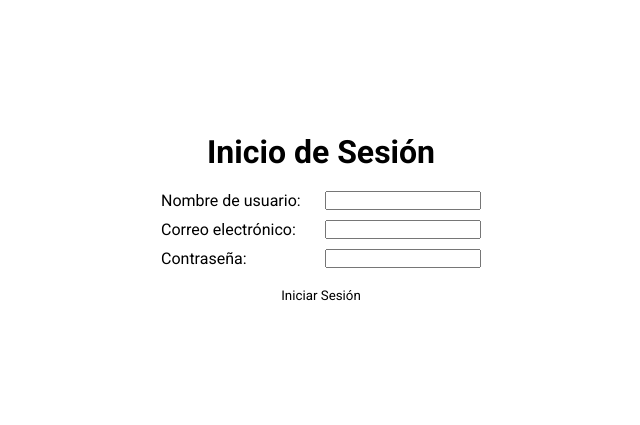
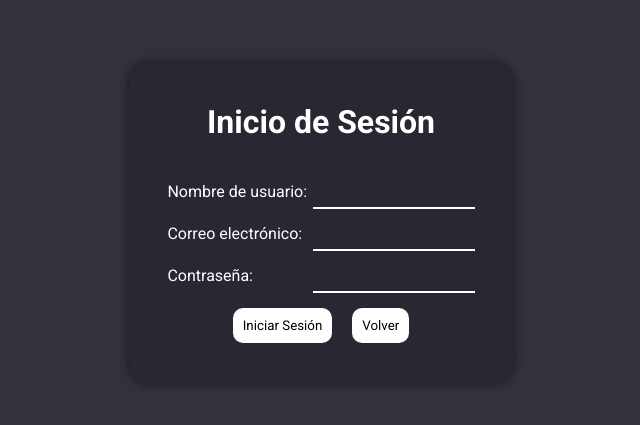
Before and after one commit to SantiagoTaracena/cipher-project-01, a React (Vite) app in the folder src/frontend/: page /sign-in in a window 1280 px wide. Shown: the part 177-602 px from the top of the page, without its empty margins (319-959 px from the left). Built offline with nearby package versions, Linux system fonts and the light colour scheme.

Commit message:
Stylized Sign Up and Sign In

```diff
--- a/src/frontend/src/pages/SignIn.jsx
+++ b/src/frontend/src/pages/SignIn.jsx
@@ -22,6 +22,7 @@ const SignIn = () => {
 
   return (
     <main className="sign-up-container">
+      <div className="sign-up-card">
         <h1>Inicio de Sesión</h1>
         <form
           className="sign-up-form"
@@ -60,8 +61,12 @@ const SignIn = () => {
               required
             />
           </div>
-        <Link to="/mail"><Button buttonText="Iniciar Sesión" type="submit" /></Link>
+          <div className="sign-up-buttons">
+            <Link to="/"><Button buttonText="Iniciar Sesión" type="submit" /></Link>
+            <Link to="/"><Button buttonText="Volver" type="button" /></Link>
+          </div>
         </form>
+      </div>
     </main>
   )
 }
--- a/src/frontend/src/pages/SignUp.jsx
+++ b/src/frontend/src/pages/SignUp.jsx
@@ -22,6 +22,7 @@ const SignUp = () => {
 
   return (
     <main className="sign-up-container">
+      <div className="sign-up-card">
         <h1>Registro</h1>
         <form
           className="sign-up-form"
@@ -60,8 +61,12 @@ const SignUp = () => {
               required
             />
           </div>
+          <div className="sign-up-buttons">
             <Link to="/"><Button buttonText="Registrarse" type="submit" /></Link>
+            <Link to="/"><Button buttonText="Volver" type="button" /></Link>
+          </div>
         </form>
+      </div>
     </main>
   )
 }
--- a/src/frontend/src/styles/sign-up.sass
+++ b/src/frontend/src/styles/sign-up.sass
@@ -3,24 +3,52 @@
 .sign-up-container
   width: 100%
   height: 100vh
-  background-color: $light-background-color-01
+  background-color: $dark-background-color-03
   display: flex
   flex-direction: column
   justify-content: center
   align-items: center
-  gap: 20px
 
-  .sign-up-form
-    width: 25%
+  .sign-up-card
+    width: 30%
+    height: 40%
+    background-color: $dark-background-color-02
     display: flex
     flex-direction: column
-    justify-content: center
+    justify-content: space-evenly
     align-items: center
-    gap: 10px
+    border-radius: 20px
+    box-shadow: 0px 0px 10px rgba(20, 20, 20, 1)
 
-    .sign-up-input-entry
-      width: 100%
-      height: 20%
+    h1
+      color: white
+
+    .sign-up-form
+      width: 80%
       display: flex
-      flex-direction: row
-      justify-content: space-between
+      flex-direction: column
+      justify-content: center
+      align-items: center
+      gap: 15px
+
+      .sign-up-input-entry
+        width: 100%
+        height: 20%
+        display: flex
+        flex-direction: row
+        justify-content: space-between
+
+        label
+          color: white
+
+        input
+          background-color: transparent
+          border: 0px
+          outline: none
+          border-bottom: 2px solid white
+          padding: 5px
+          color: white
+
+      .sign-up-buttons
+        display: flex
+        gap: 20px
```
Lines whose indentation alone changed are shown as unchanged.
